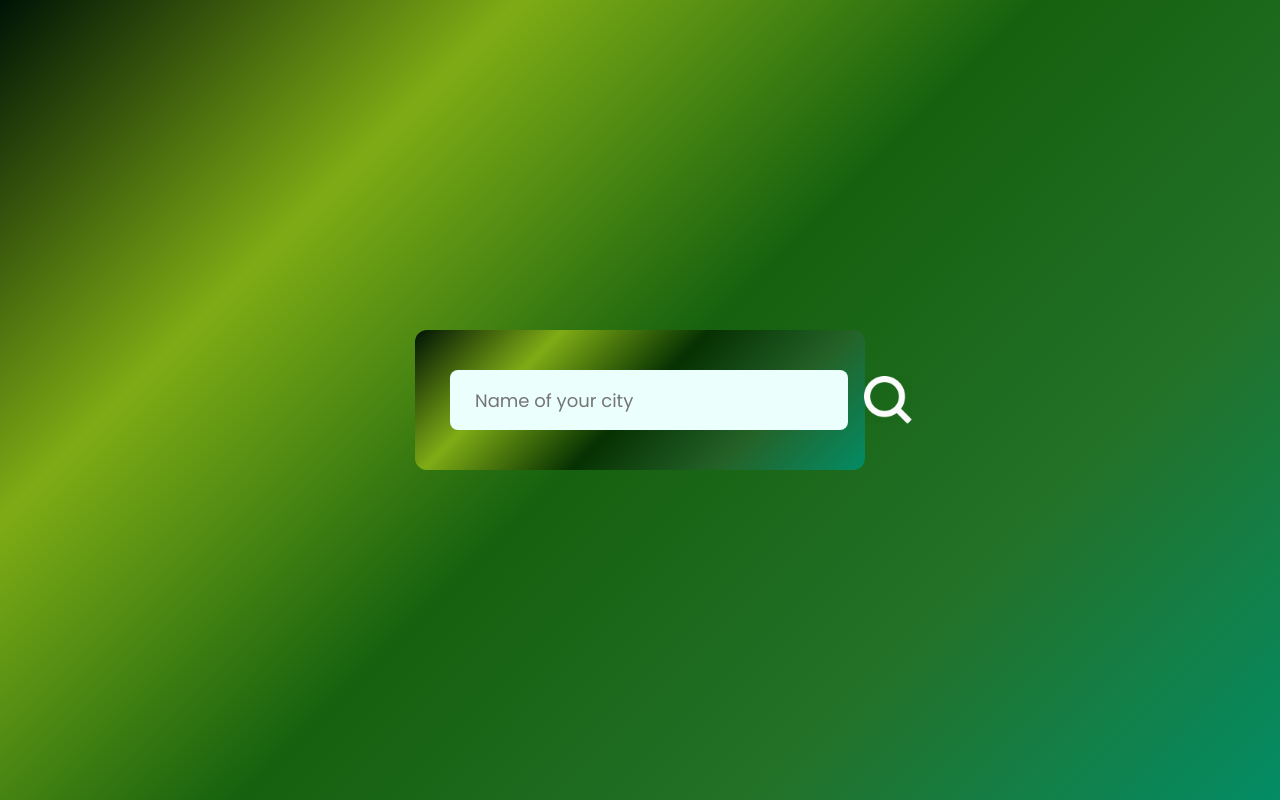
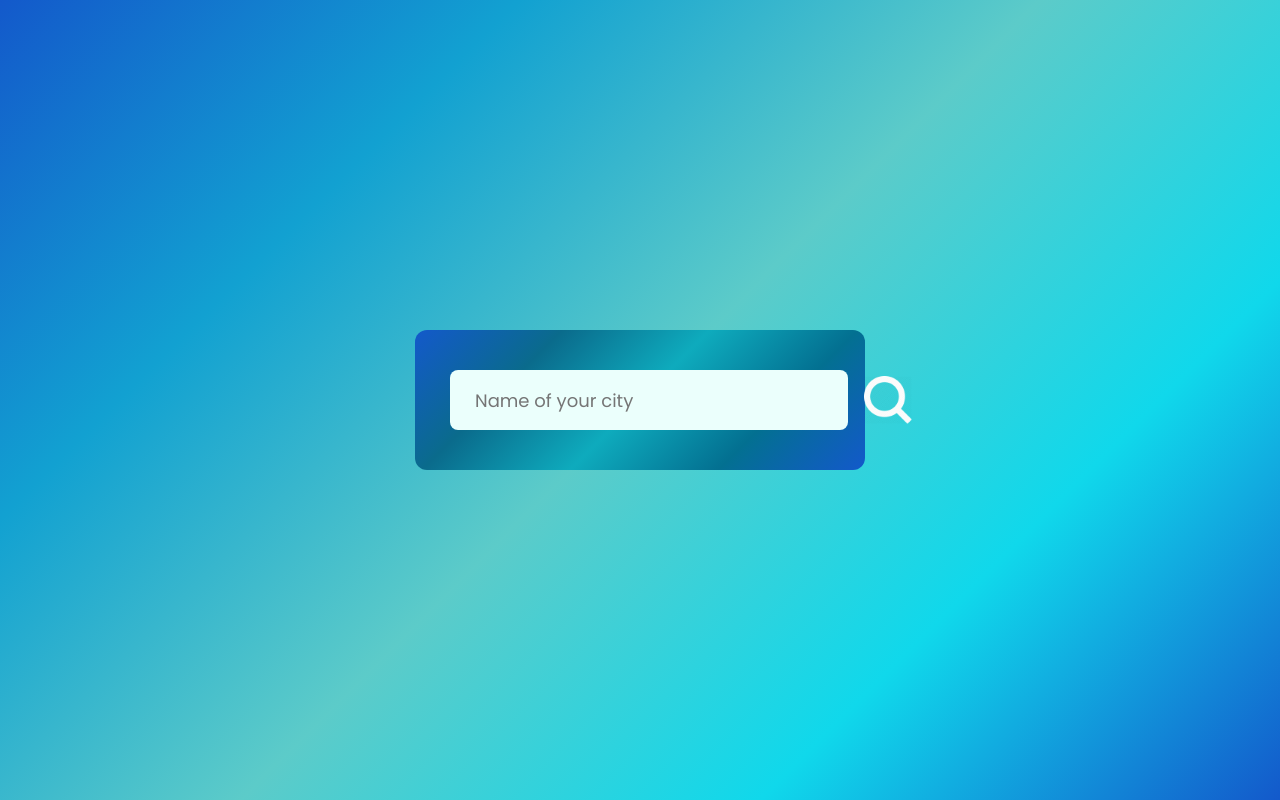
Before and after one commit to AHMEDSAHEEL/WeatherApi2024, a plain HTML site: page index.html in a window 1280 px wide. Drawn offline with nearby package versions, Linux system fonts and the light colour scheme.

Commit message:
new WeatherApi 2024

```diff
--- a/style.css
+++ b/style.css
@@ -12,7 +12,7 @@ body {
    padding: 0px;
    margin: 0px;
    height: 100vh;
-   background: linear-gradient(135deg, #001305, #7fac15, #15610f, #237229, #038C65);
+   background: linear-gradient(135deg, #1359cb, #12a1d1, #5ccbc9, #10d8eb, #1359cb);
 }
 
 #gradient {
@@ -29,7 +29,7 @@ body {
     transform: translate(-50%, -50%);
     width: 100%;
     max-width: 450px;
-    background: linear-gradient(135deg, #001305, #7fac15, #063102, #246328, #038C65);
+    background: linear-gradient(135deg, #1359cb, #0a6b8c, #0eabbd, #037091, #1359cb);
     color: #fff;
     margin: 0 auto 0;
     border-radius: 12px;
```
